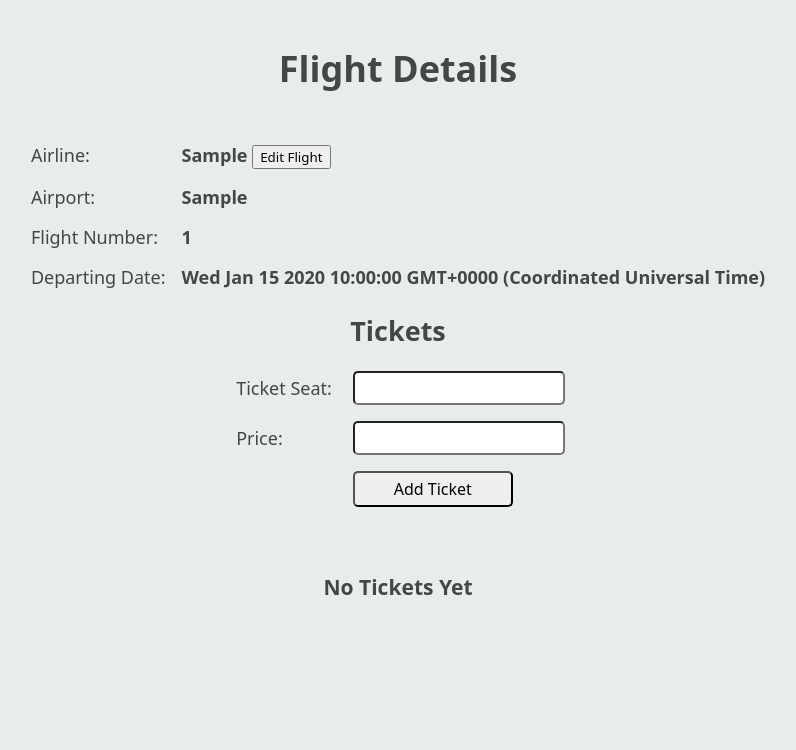
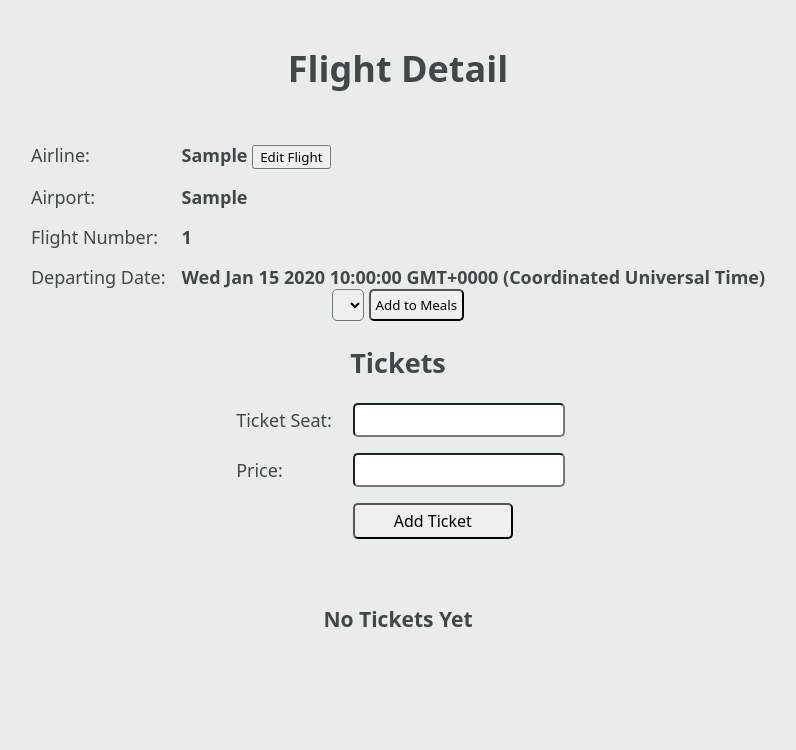
Before and after one commit to zgildo01/mongoose-flights, a Node server app: page /flights/600000000000000000000001 in a window 1280 px wide. Shown: the part 50-800 px from the top of the page, without its empty margins (242-1038 px from the left). Run offline with Node 20, Linux system fonts and the light colour scheme; tables that the repository leaves empty hold one stand-in row (values such as "Sample post"); lists and menus that the app fills with data are empty; some libraries are stand-ins or nearby versions.

Commit message:
add meal functionality

```diff
--- a/controllers/flights.js
+++ b/controllers/flights.js
@@ -1,4 +1,5 @@
 import { Flight } from "../models/flight.js";
+import { Meal } from "../models/meal.js";
 
 function index(req, res) {
   Flight.find({})
@@ -51,17 +52,19 @@ function deleteFlight(req, res) {
   })
 }
 
+//UNSURE IF ITS MEALS OR MEAL
 function show(req, res) {
   Flight.findById(req.params.id)
+  .populate('meals')
   .then(flight => {
-    res.render('flights/show', {
-      title: 'Flight Details',
-      flight: flight
+    Meal.find({_id: {$nin: flight.meals}})
+    .then(meals => {
+      res.render('flights/show', {
+        title: 'Flight Detail',
+        flight,
+        meals,
+      })
     })
-  })
-  .catch(error => {
-    console.log(error)
-    res.redirect('/')
   })
 }
 
@@ -112,6 +115,17 @@ function createTicket(req, res) {
   })
 }
 
+function addToMeals(req, res) {
+  Flight.findById(req.params.id)
+  .then(flight => {
+    flight.cast.push(req.body.mealId)
+    flight.save()
+    .then(() => {
+      res.redirect(`/flights/${flight._id}`)
+    })
+  })
+}
+
 export {
   index,
   newFlight as new,
@@ -121,4 +135,5 @@ export {
   edit,
   update,
   createTicket,
+  addToMeals,
 }
--- a/controllers/meals.js
+++ b/controllers/meals.js
@@ -1,3 +1,4 @@
+import { Flight } from '../models/flight.js'
 import { Meal } from '../models/meal.js'
 
 function newMeal(req, res) {
--- a/routes/flights.js
+++ b/routes/flights.js
@@ -15,6 +15,8 @@ router.get('/:id/edit', flightsCtrl.edit)
 router.post('/', flightsCtrl.create)
 //POST /flights/:id/tickets
 router.post('/:id/tickets', flightsCtrl.createTicket)
+//POST /flights/:id/meals
+router.post('/:id/meals', flightsCtrl.addToMeals)
 //PUT /flights/:id
 router.put('/:id', flightsCtrl.update)
 //DELETE /flights/:id
--- a/views/flights/show.ejs
+++ b/views/flights/show.ejs
@@ -19,6 +19,14 @@
     <div>Departing Date: </div>
     <div><%= flight.departs %></div>
   </section>
+  <form id="add-per-to-cast" action="/flights/<% flight._id %>/meals" method="POST">
+    <select name="mealId">
+      <% meals.forEach(meal => { %>
+        <option value="<%= meal._id %>"><%= meal.name %></option>
+      <% }) %>
+    </select>
+    <button type="submit">Add to Meals</button>
+  </form>
   <h2>Tickets</h2>
   <form
     id="add-review-form"
```
